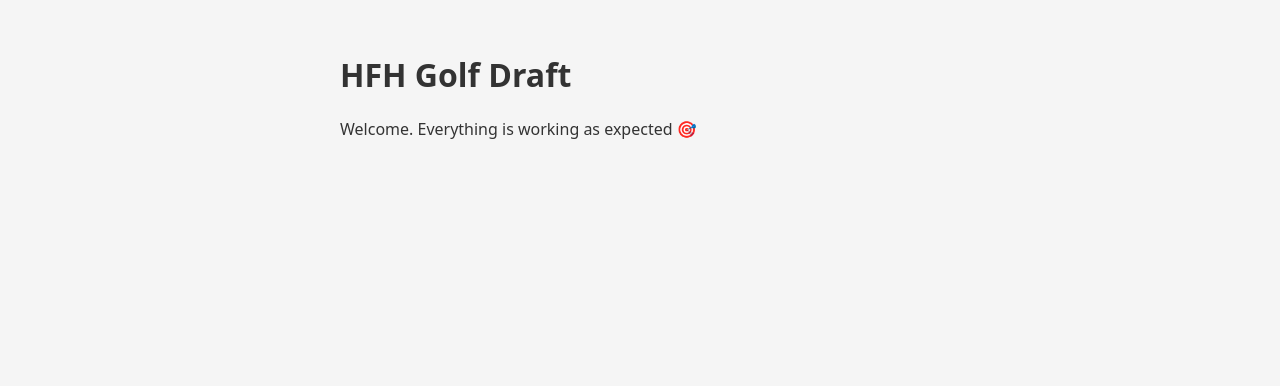
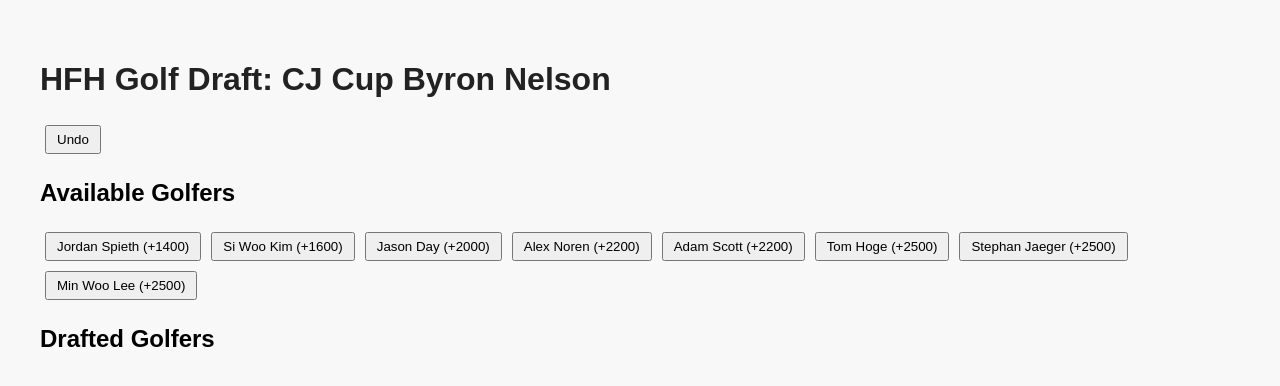
Before and after one commit to 09tannerm/HFH-Golf-Draft-Dev, a React (Vite) app: page / in a window 1280 px wide. Shown: the top 386 px of the page. Built offline with nearby package versions, Linux system fonts and the light colour scheme.

Commit message:
Add files via upload

```diff
--- a/index.html
+++ b/index.html
@@ -3,8 +3,7 @@
   <head>
     <meta charset="UTF-8" />
     <meta name="viewport" content="width=device-width, initial-scale=1.0" />
-    <title>HFH Fantasy Golf</title>
-    <link rel="manifest" href="/manifest.json" />
+    <title>HFH Golf Draft</title>
   </head>
   <body>
     <div id="root"></div>
--- a/package.json
+++ b/package.json
@@ -1,5 +1,5 @@
 {
-  "name": "hfh-fantasy-golf",
+  "name": "hfh-golf-draft",
   "version": "1.0.0",
   "scripts": {
     "dev": "vite",
@@ -12,6 +12,6 @@
   },
   "devDependencies": {
     "@vitejs/plugin-react": "^4.0.0",
-    "vite": "^4.4.0"
+    "vite": "^5.0.0"
   }
 }
--- a/src/App.jsx
+++ b/src/App.jsx
@@ -1,11 +1,44 @@
-import React from 'react';
-import './style.css';
+import React, { useState } from "react";
+import golfers from "./golfers.json";
 
-export default function App() {
+function App() {
+  const [available, setAvailable] = useState(golfers);
+  const [drafted, setDrafted] = useState([]);
+  const [history, setHistory] = useState([]);
+
+  const handlePick = (golfer) => {
+    setDrafted([...drafted, golfer]);
+    setAvailable(available.filter((g) => g.name !== golfer.name));
+    setHistory([...history, { type: "pick", golfer }]);
+  };
+
+  const undo = () => {
+    const last = history.pop();
+    if (last?.type === "pick") {
+      setDrafted(drafted.filter((g) => g.name !== last.golfer.name));
+      setAvailable([...available, last.golfer]);
+    }
+    setHistory([...history]);
+  };
+
   return (
-    <div className="app">
-      <h1>HFH Golf Draft</h1>
-      <p>Welcome. Everything is working as expected 🎯</p>
+    <div>
+      <h1>HFH Golf Draft: CJ Cup Byron Nelson</h1>
+      <button onClick={undo}>Undo</button>
+      <h2>Available Golfers</h2>
+      {available.sort((a, b) => a.odds - b.odds).map((g) => (
+        <button key={g.name} onClick={() => handlePick(g)}>
+          {g.name} (+{g.odds})
+        </button>
+      ))}
+      <h2>Drafted Golfers</h2>
+      <ul>
+        {drafted.map((g) => (
+          <li key={g.name} className="drafted">{g.name} (+{g.odds})</li>
+        ))}
+      </ul>
     </div>
   );
 }
+
+export default App;
--- /dev/null
+++ b/src/golfers.json
@@ -0,0 +1,10 @@
+[
+  { "name": "Jordan Spieth", "odds": 1400 },
+  { "name": "Si Woo Kim", "odds": 1600 },
+  { "name": "Jason Day", "odds": 2000 },
+  { "name": "Alex Noren", "odds": 2200 },
+  { "name": "Adam Scott", "odds": 2200 },
+  { "name": "Tom Hoge", "odds": 2500 },
+  { "name": "Stephan Jaeger", "odds": 2500 },
+  { "name": "Min Woo Lee", "odds": 2500 }
+]
--- a/src/main.jsx
+++ b/src/main.jsx
@@ -1,6 +1,10 @@
-import React from 'react';
-import ReactDOM from 'react-dom/client';
-import App from './App';
+import React from "react";
+import ReactDOM from "react-dom/client";
+import App from "./App.jsx";
+import "../style.css";
 
-const root = ReactDOM.createRoot(document.getElementById('root'));
-root.render(<React.StrictMode><App /></React.StrictMode>);
+ReactDOM.createRoot(document.getElementById("root")).render(
+  <React.StrictMode>
+    <App />
+  </React.StrictMode>
+);
--- /dev/null
+++ b/style.css
@@ -0,0 +1,16 @@
+body {
+  font-family: sans-serif;
+  padding: 2rem;
+  background-color: #f8f8f8;
+}
+h1 {
+  color: #222;
+}
+button {
+  margin: 5px;
+  padding: 5px 10px;
+}
+.drafted {
+  text-decoration: line-through;
+  color: gray;
+}
--- a/vite.config.js
+++ b/vite.config.js
@@ -2,6 +2,6 @@ import { defineConfig } from 'vite';
 import react from '@vitejs/plugin-react';
 
 export default defineConfig({
+  base: '/',
   plugins: [react()],
-  base: './'
 });
```
